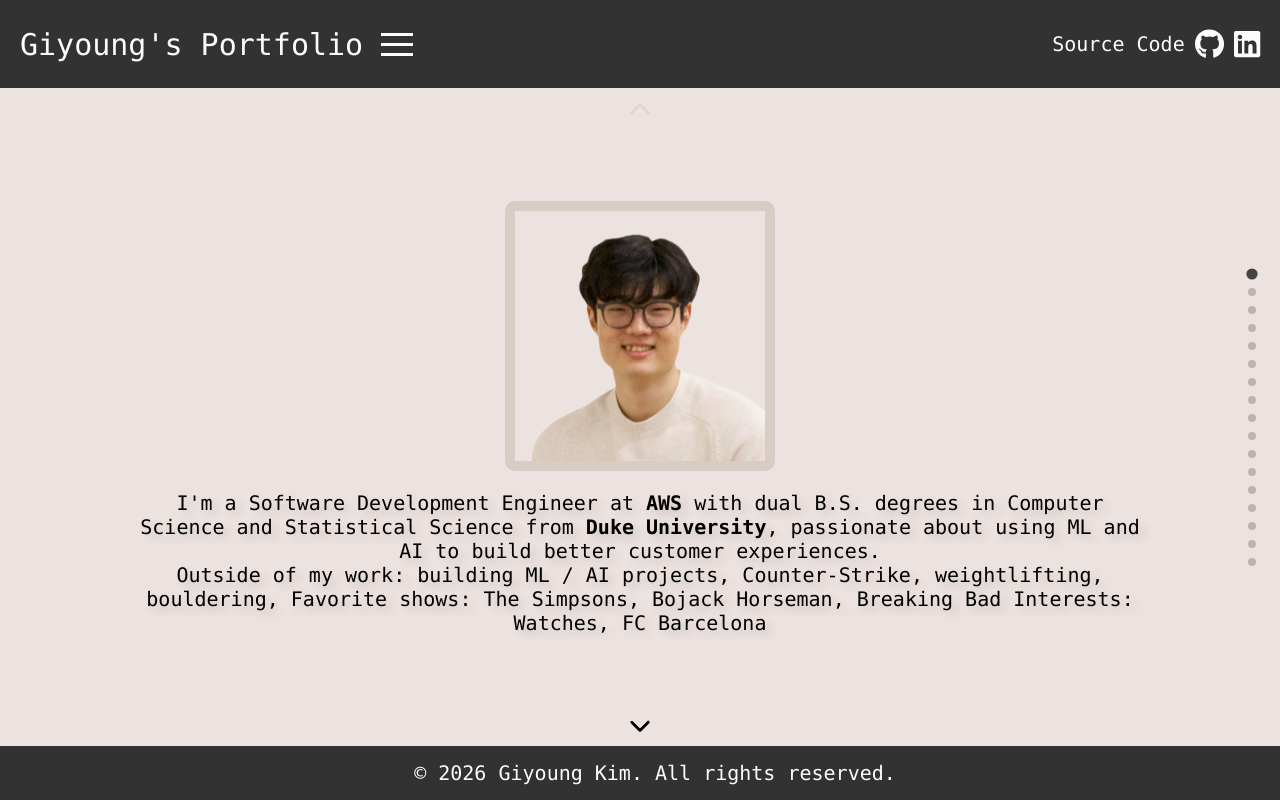
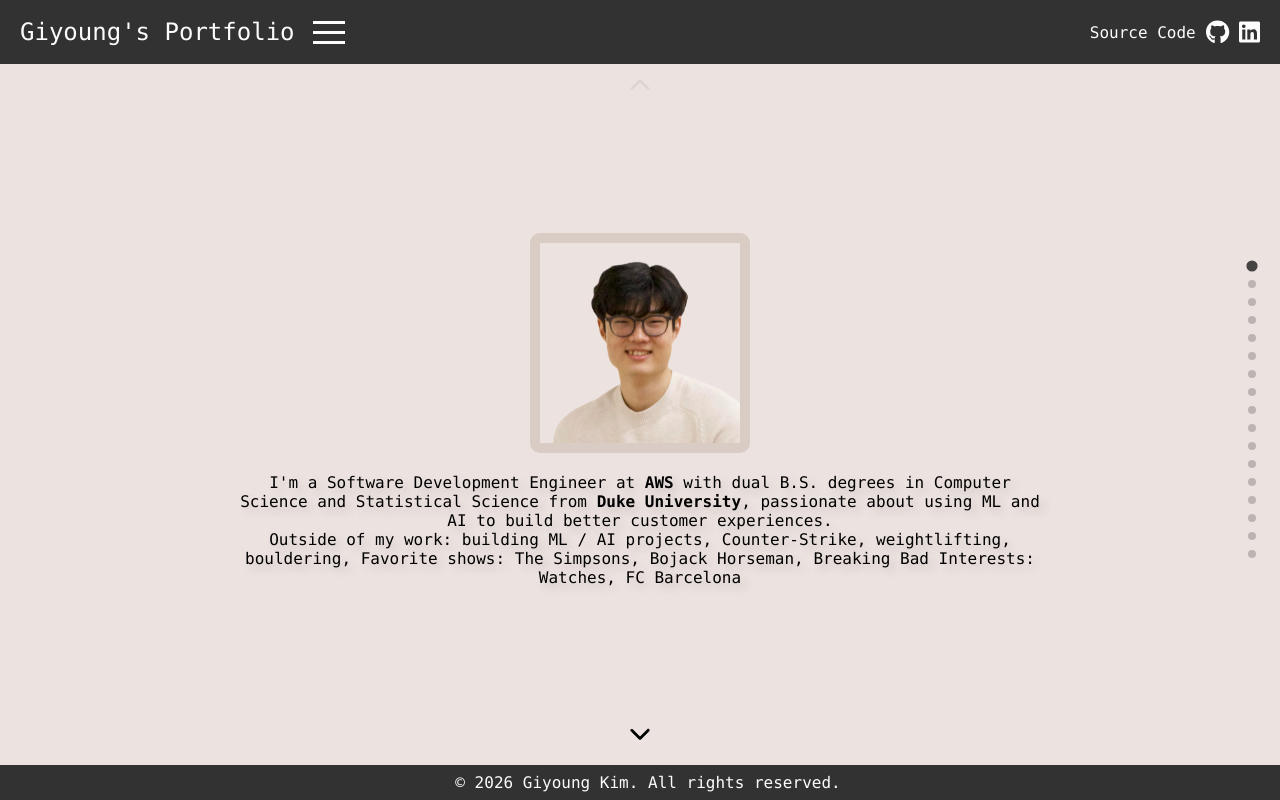
Before and after one commit to giykim/portfolio, a React (Create React App) app in the folder portfolio/: page /about in a window 1280 px wide. Built offline with nearby package versions, Linux system fonts and the light colour scheme.

Commit message:
Reduce scale of content

```diff
--- a/portfolio/src/components/ScrollableSections.css
+++ b/portfolio/src/components/ScrollableSections.css
@@ -1,7 +1,7 @@
 .scrollable-sections {
     position: relative;
     width: 100vw;
-    height: calc(100vh - 115px);
+    height: calc(100vh - 83px);
     overflow: hidden;
 }
 
--- a/portfolio/src/components/ScrollableSections.js
+++ b/portfolio/src/components/ScrollableSections.js
@@ -73,6 +73,7 @@ const ScrollableSections = ({ sections }) => {
     const animateTo = useCallback((to) => {
         if (to < 0 || to >= total) return;
         cancelAnim();
+        isTransitioningRef.current = false;
         animateOut(to, outProgressRef.current);
     }, [total, cancelAnim, animateOut]);
 
--- a/portfolio/src/pages/Navigation.css
+++ b/portfolio/src/pages/Navigation.css
@@ -19,7 +19,7 @@
     align-items: center;
     gap: 10px;
     color: white;
-    padding: 20px;
+    padding: 8px 20px;
     margin: 0;
 }
 
@@ -40,7 +40,7 @@
 }
 
 .rightnavbar svg {
-    font-size: 30px;
+    font-size: 24px;
 }
 
 .navlinks {
@@ -71,7 +71,7 @@
     text-decoration: none;
     color: #ffffff;
     opacity: 1;
-    font-size: 34px;
+    font-size: 27px;
     font-weight: 500;
     padding: 10px;
     transition: color 0.3s;
@@ -92,10 +92,10 @@
     background-color: #202020;
     opacity: 0.9;
     z-index: 2;
-    padding: 15px;
+    padding: 8px;
 }
 
 .footer code {
     color: #ffffff;
-    font-size: 14px;
+    font-size: 12px;
 }
--- a/portfolio/src/pages/Navigation.js
+++ b/portfolio/src/pages/Navigation.js
@@ -55,7 +55,7 @@ const Navigation = () => {
                 <li onClick={toggleIsOpen}><code className="p"><Link to="/about">About</Link></code></li>
             </ul>
 
-            <div style={{ position: 'relative', marginTop: '75px', height: 'calc(100vh - 115px)' }}>
+            <div style={{ position: 'relative', marginTop: '51px', height: 'calc(100vh - 83px)' }}>
                 <AnimatePresence>
                     <motion.div
                         key={location.pathname}
--- a/portfolio/src/styles/base.css
+++ b/portfolio/src/styles/base.css
@@ -17,16 +17,16 @@ code {
 }
 
 code.h1 {
-    font-size: 5rem;
+    font-size: 4rem;
 }
 
 code.h2 {
-    font-size: 30px;
+    font-size: 24px;
 }
 
 code.p {
-    font-size: 20px;
-    max-width: 1000px;
+    font-size: 16px;
+    max-width: 800px;
 }
 
 @keyframes typewriter {
@@ -108,7 +108,7 @@ ul {
 
 .logocontainer {
     display: flex;
-    height: 50px;
+    height: 40px;
     justify-content: center;
     align-items: center;
 }
@@ -120,7 +120,7 @@ ul {
 
 .imgcontainer {
     display: flex;
-    height: 250px;
+    height: 200px;
     justify-content: center;
     align-items: center;
     margin-top: 10px;
```
